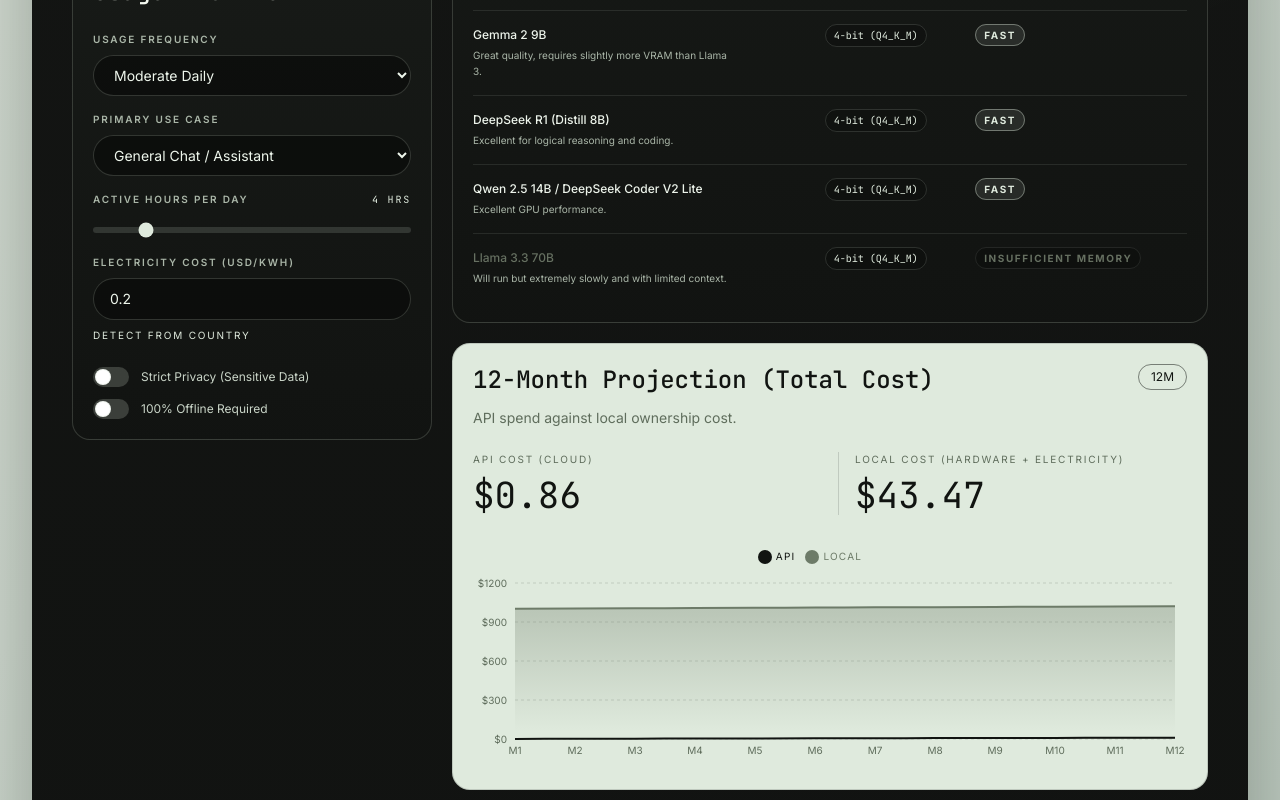
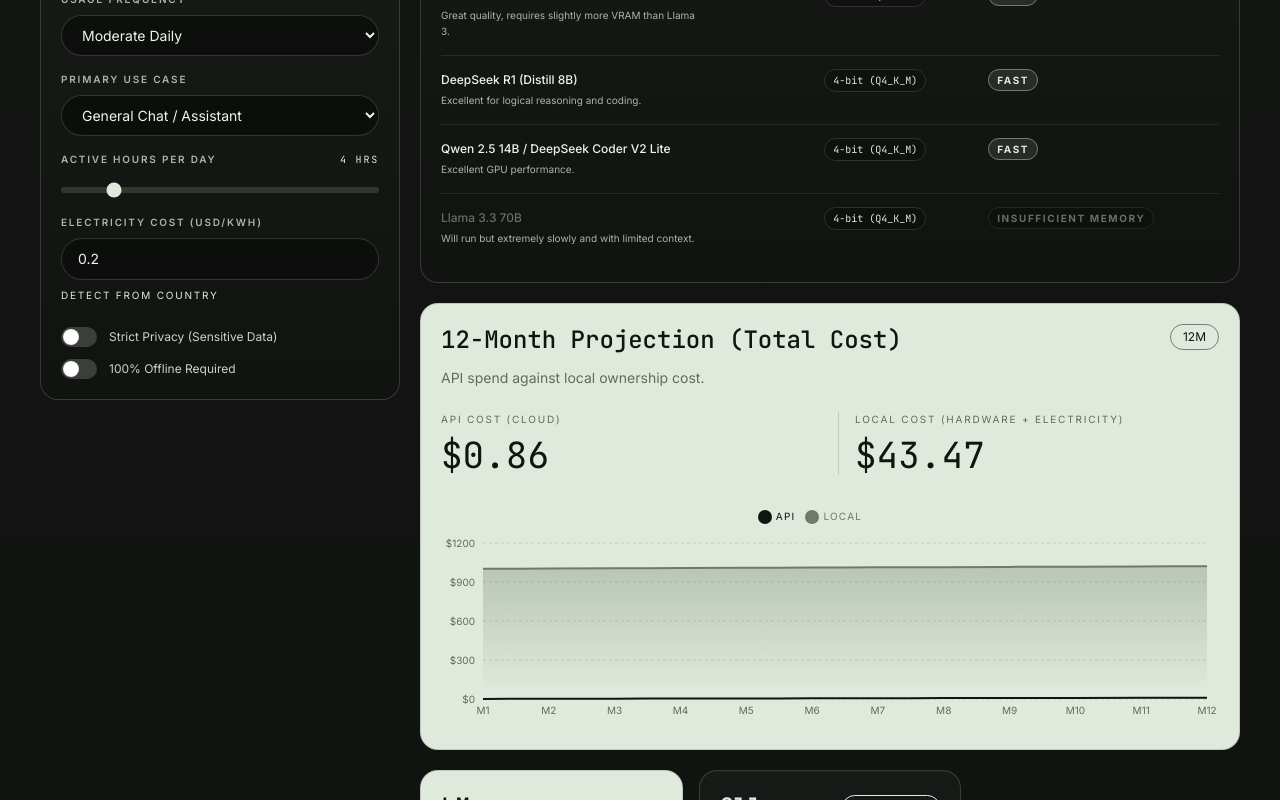
Before and after one commit to raulprtech/Do-I-Need-Local-AI, a React (Vite) app: page / in a window 1280 px wide. Shown: the part 824-1624 px from the top of the page. Built offline with nearby package versions, Linux system fonts and the light colour scheme.

Commit message:
Remove outer app frame

```diff
--- a/src/App.tsx
+++ b/src/App.tsx
@@ -92,8 +92,8 @@
   };
 
   return (
-    <div className="min-h-screen px-4 py-6 md:px-8 md:py-10 font-sans">
-      <div className="dashboard-shell mx-auto flex min-h-[calc(100vh-5rem)] w-full max-w-[1440px] flex-col overflow-hidden rounded-[28px]">
+    <div className="min-h-screen bg-[#111311] font-sans">
+      <div className="dashboard-shell flex min-h-screen w-full flex-col overflow-hidden">
         <Header onShare={handleShare} shared={shared} />
 
         <main className="flex-1 w-full px-5 pb-6 pt-5 md:px-10 md:pb-10 md:pt-8">
--- a/src/index.css
+++ b/src/index.css
@@ -11,10 +11,7 @@
   }
 
   body {
-    @apply text-[#edf4eb] font-sans;
-    background:
-      radial-gradient(circle at 18% 8%, rgba(203, 222, 202, 0.2), transparent 28rem),
-      linear-gradient(135deg, #d8e0d6 0%, #cfd9cf 46%, #bac8bd 100%);
+    @apply bg-[#111311] text-[#edf4eb] font-sans;
     min-height: 100vh;
   }
 
@@ -29,7 +26,6 @@
     background:
       radial-gradient(circle at 86% 24%, rgba(188, 219, 188, 0.08), transparent 24rem),
       linear-gradient(180deg, #141514 0%, #111311 100%);
-    box-shadow: 0 36px 90px rgba(15, 23, 16, 0.32);
   }
 
   .panel-card {
```
